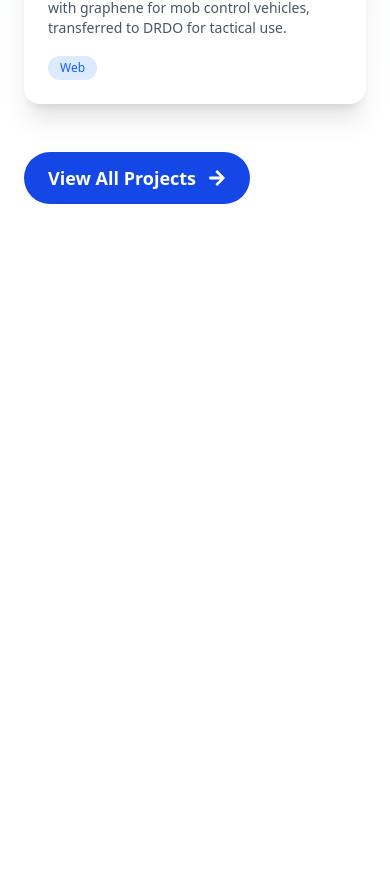
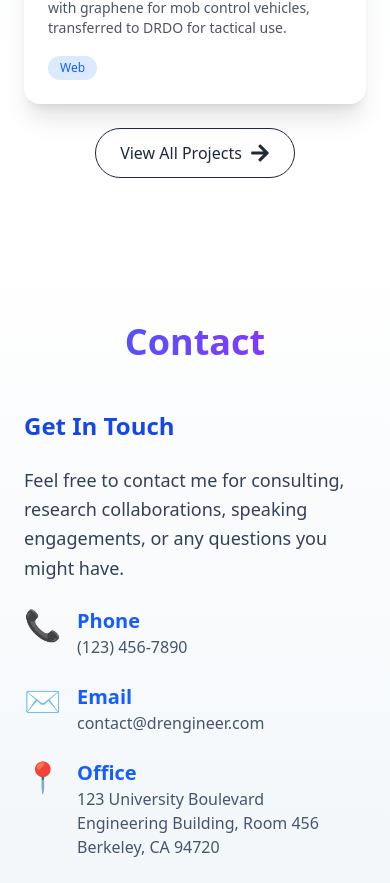
Before and after one commit to Samiran2004/client-portfolio, a React (Vite) app: page / in a window 390 px wide. Shown: the part 8474-9357 px from the top of the page. Before the commit the page ends 8742 px from the top, so only its background shows below. Built offline with nearby package versions, Linux system fonts and the light colour scheme.

Commit message:
add another things like - contact or maintain that designs

```diff
--- a/package.json
+++ b/package.json
@@ -16,6 +16,7 @@
     "react": "^19.1.0",
     "react-dom": "^19.1.0",
     "react-icons": "^5.5.0",
+    "react-intersection-observer": "^9.16.0",
     "react-router-dom": "^7.6.0"
   },
   "devDependencies": {
--- /dev/null
+++ b/src/components/contact.jsx
@@ -0,0 +1,142 @@
+import { motion } from 'framer-motion';
+import { useInView } from 'react-intersection-observer';
+
+export default function ContactSection() {
+  const [ref, inView] = useInView({ triggerOnce: true, threshold: 0.1 });
+
+  const fadeInUp = {
+    hidden: { opacity: 0, y: 40 },
+    show: { opacity: 1, y: 0, transition: { duration: 0.6, ease: 'easeOut' } },
+  };
+
+  return (
+    <section id="contact" className="relative py-20 bg-gradient-to-b from-white via-slate-100 to-white text-slate-800">
+      <div className="container mx-auto px-6 md:px-12 lg:px-20">
+        <motion.h2
+          ref={ref}
+          variants={fadeInUp}
+          initial="hidden"
+          animate={inView ? "show" : "hidden"}
+          className="text-4xl md:text-5xl font-extrabold text-center mb-12 text-transparent bg-clip-text bg-gradient-to-r from-blue-600 to-purple-600"
+        >
+          Contact
+        </motion.h2>
+
+        <div className="grid lg:grid-cols-2 gap-16 items-start">
+          <motion.div
+            variants={fadeInUp}
+            initial="hidden"
+            animate={inView ? "show" : "hidden"}
+            className="space-y-6"
+          >
+            <h3 className="text-2xl font-bold text-blue-700">Get In Touch</h3>
+            <p className="text-lg leading-relaxed text-slate-700">
+              Feel free to contact me for consulting, research collaborations,
+              speaking engagements, or any questions you might have.
+            </p>
+
+            <div className="space-y-6">
+              {[{
+                icon: '📞',
+                title: 'Phone',
+                text: '(123) 456-7890'
+              }, {
+                icon: '✉️',
+                title: 'Email',
+                text: 'contact@drengineer.com'
+              }, {
+                icon: '📍',
+                title: 'Office',
+                text: `123 University Boulevard\nEngineering Building, Room 456\nBerkeley, CA 94720`
+              }, {
+                icon: '⏰',
+                title: 'Office Hours',
+                text: 'Monday - Friday: 9:00 AM - 5:00 PM\nOr by appointment'
+              }].map(({ icon, title, text }) => (
+                <div className="flex items-start gap-4" key={title}>
+                  <div className="text-3xl">{icon}</div>
+                  <div>
+                    <h4 className="text-xl font-semibold text-blue-600">{title}</h4>
+                    <p className="whitespace-pre-line text-slate-600">{text}</p>
+                  </div>
+                </div>
+              ))}
+            </div>
+
+            <div className="flex gap-4 mt-6">
+              {['linkedin', 'twitter', 'github', 'instagram'].map((platform, idx) => (
+                <a
+                  key={platform}
+                  href="#"
+                  className="w-10 h-10 rounded-full bg-blue-600 hover:bg-purple-600 flex items-center justify-center text-white text-xl transition duration-300"
+                >
+                  {['in', 'X', 'GH', 'IG'][idx]}
+                </a>
+              ))}
+            </div>
+          </motion.div>
+
+          <motion.div
+            variants={fadeInUp}
+            initial="hidden"
+            animate={inView ? "show" : "hidden"}
+            className="bg-white p-8 rounded-2xl shadow-2xl border border-slate-200"
+          >
+            <form id="contactForm" className="space-y-6">
+              <div className="form-group">
+                <label htmlFor="name" className="block mb-2 font-semibold">Name</label>
+                <input
+                  type="text"
+                  id="name"
+                  name="name"
+                  required
+                  className="w-full px-4 py-2 rounded-lg border border-slate-300 focus:ring-2 focus:ring-blue-500 outline-none"
+                />
+              </div>
+
+              <div className="form-group">
+                <label htmlFor="email" className="block mb-2 font-semibold">Email</label>
+                <input
+                  type="email"
+                  id="email"
+                  name="email"
+                  required
+                  className="w-full px-4 py-2 rounded-lg border border-slate-300 focus:ring-2 focus:ring-blue-500 outline-none"
+                />
+              </div>
+
+              <div className="form-group">
+                <label htmlFor="subject" className="block mb-2 font-semibold">Subject</label>
+                <input
+                  type="text"
+                  id="subject"
+                  name="subject"
+                  required
+                  className="w-full px-4 py-2 rounded-lg border border-slate-300 focus:ring-2 focus:ring-blue-500 outline-none"
+                />
+              </div>
+
+              <div className="form-group">
+                <label htmlFor="message" className="block mb-2 font-semibold">Message</label>
+                <textarea
+                  id="message"
+                  name="message"
+                  rows="5"
+                  required
+                  className="w-full px-4 py-2 rounded-lg border border-slate-300 focus:ring-2 focus:ring-blue-500 outline-none"
+                ></textarea>
+              </div>
+
+              <button
+                type="submit"
+                className="w-full py-3 px-6 bg-gradient-to-r from-blue-600 to-purple-600 hover:from-purple-600 hover:to-blue-600 text-white font-semibold rounded-lg shadow-lg transition-all duration-300"
+              >
+                Send Message
+              </button>
+            </form>
+          </motion.div>
+        </div>
+      </div>
+    </section>
+  );
+}
--- a/src/components/projectsection.jsx
+++ b/src/components/projectsection.jsx
@@ -1,6 +1,6 @@
 import { useState } from "react";
 import { motion, AnimatePresence } from "framer-motion";
-import { FaArrowRight } from "react-icons/fa";  // Importing the arrow icon
+import { FaArrowRight } from "react-icons/fa"; // Correct import for the arrow icon
 
 const projects = [
   {
@@ -131,15 +131,14 @@ export default function ProjectsSection() {
         </motion.div>
 
         {/* View All Projects Button */}
-        <div className="mt-12">
-          <motion.button
-            className="flex items-center px-6 py-3 text-lg font-semibold text-white bg-blue-700 rounded-full transition-all duration-300 hover:bg-blue-800 hover:scale-105"
-            whileHover={{ scale: 1.1 }}
-            transition={{ duration: 0.3 }}
+        <div className="mt-6">
+          <a
+            href="#"
+            className="inline-flex items-center px-6 py-3 rounded-full border border-gray-800 text-gray-800 font-medium group hover:bg-gray-800 hover:text-white hover:shadow-xl transition duration-300"
           >
-            <span>View All Projects</span>
-            <FaArrowRight className="ml-3" />
-          </motion.button>
+            View All Projects
+            <FaArrowRight className="ml-2 transition-transform group-hover:translate-x-1" size={20} />
+          </a>
         </div>
       </div>
     </section>
--- a/src/pages/Home.jsx
+++ b/src/pages/Home.jsx
@@ -4,6 +4,7 @@ import AboutSection from "../components/AboutSection"; // Import AboutSection
 import Education from "../components/education"; // Import Education
 import TeachingSection from "../components/TeachingSection"; // Corrected import path
 import ProjectsSection from "../components/projectsection"; // Import ProjectsSection
+import ContactSection from "../components/contact"; // Corrected import for ContactSection
 
 const Home = () => {
   return (
@@ -13,6 +14,7 @@ const Home = () => {
       <Education /> {/* Add Education here */}
       <TeachingSection /> {/* TeachingSection component */}
       <ProjectsSection /> {/* ProjectsSection component */}
+      <ContactSection /> {/* ContactSection component */}
     </>
   );
 };
```
Also changed, not shown: 2 other files (tests, documents, lock files or other folders).
